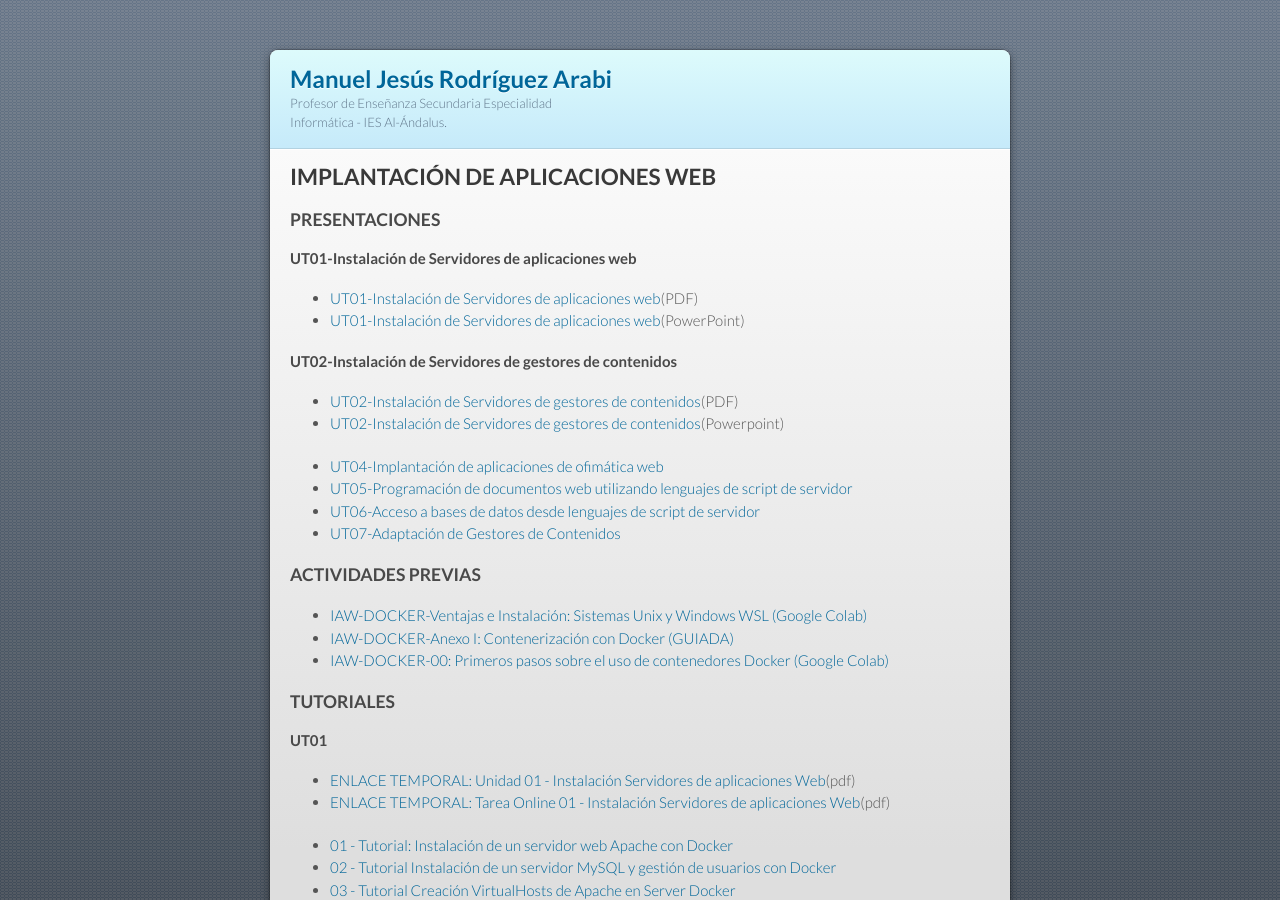
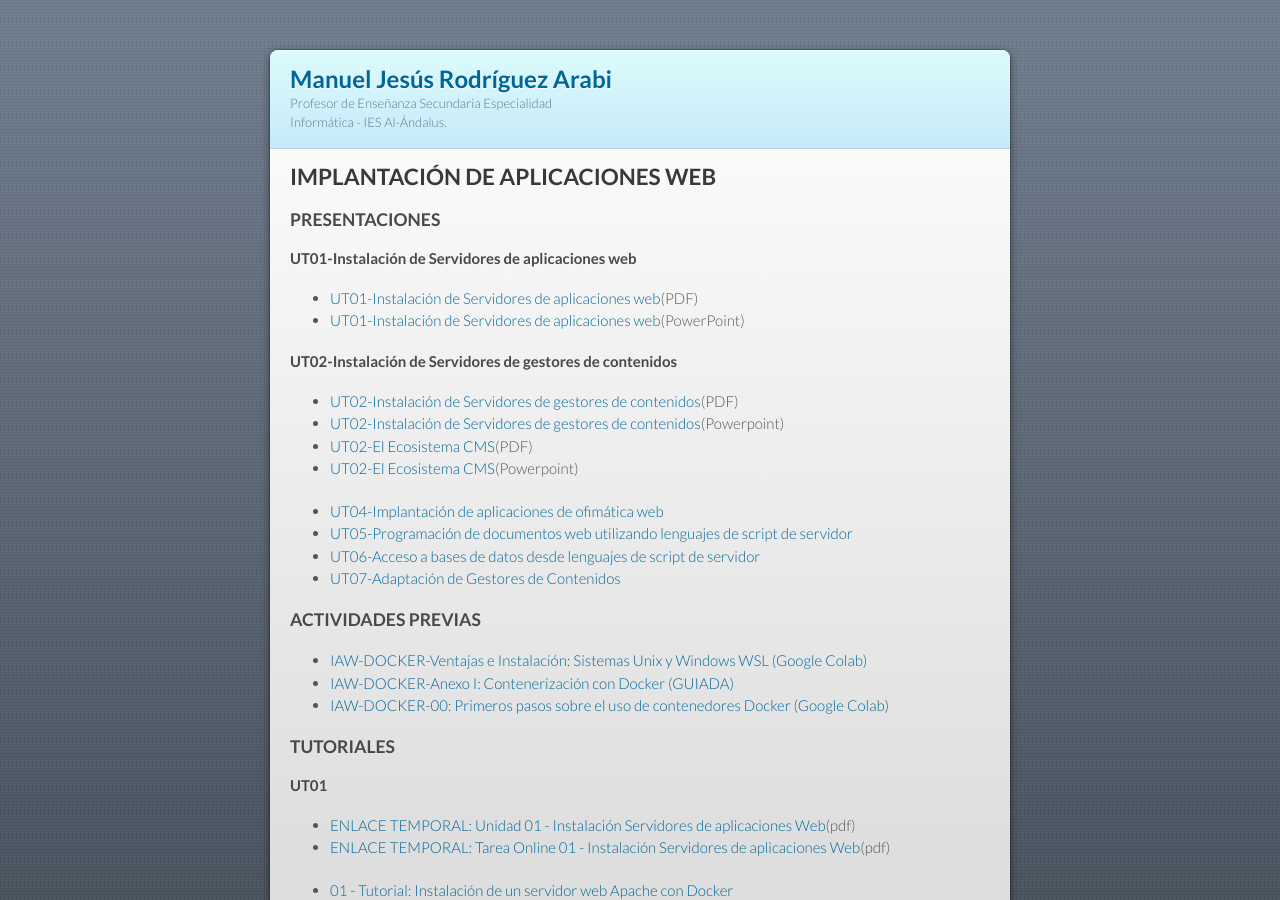
Before and after one commit to mrodara/mrodara.github.io, a Jekyll site: the page built from mods/iaw.md, in a window 1280 px wide and 900 px high. Built offline with Jekyll 4.4.1, drawn with Linux system fonts in a browser that asks for light colours; our own code applies the rules of GitHub Pages for plain Markdown files.

Commit message:
feat: :memo: Add new slides for UT02 CMS Ecosystem
Add new slides for UT02 CMS Ecosystem

```diff
--- a/mods/iaw.md
+++ b/mods/iaw.md
@@ -14,6 +14,8 @@ layout: default
 
 * [UT02-Instalación de Servidores de gestores de contenidos](../presentaciones/IAW/IAW-UT02-slides.pdf)(PDF)
 * [UT02-Instalación de Servidores de gestores de contenidos](../presentaciones/IAW/IAW-UT02-slides.pptx)(Powerpoint)
+* [UT02-El Ecosistema CMS](../presentaciones/IAW/ecosistema-cms.pdf)(PDF)
+* [UT02-El Ecosistema CMS](../presentaciones/IAW/ecosistema-cms.pptx)(Powerpoint)
 
 * [UT04-Implantación de aplicaciones de ofimática web](https://slides.com/manueljesusrodriguezarabi/iaw-ut02-instalacion-de-servidores-de-gestores-de-contenidos/fullscreen)
 * [UT05-Programación de documentos web utilizando lenguajes de script de servidor](https://slides.com/manueljesusrodriguezarabi/iaw-ut04-implantacion-de-aplicaciones-de-ofimatica-web/fullscreen)
```
Also changed, not shown: 2 other files.
